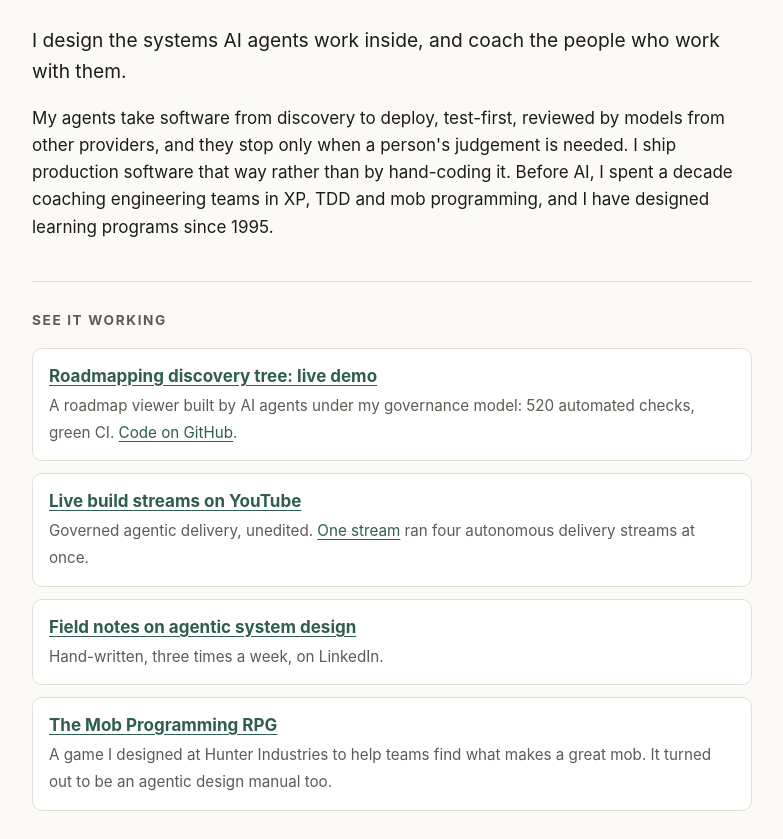
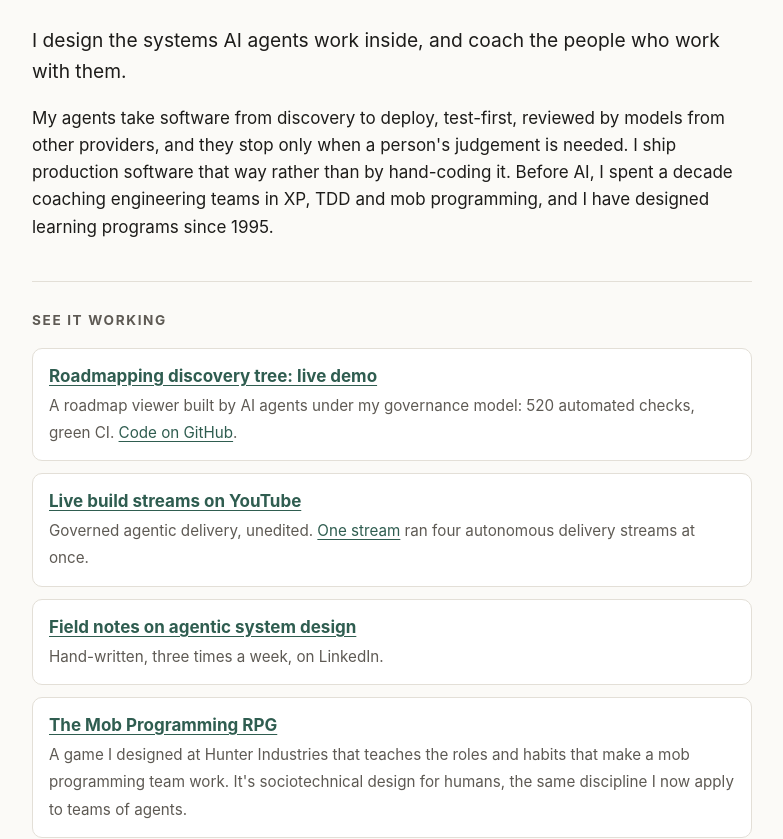
Before and after one commit to willemlarsen/willemlarsen.github.io, a plain HTML site: page index.html in a window 1280 px wide. Shown: the part 135-974 px from the top of the page, without its empty margins (248-1031 px from the left). Drawn offline with Linux system fonts and the light colour scheme.

Commit message:
Describe the Mob Programming RPG plainly

```diff
--- a/index.html
+++ b/index.html
@@ -54,7 +54,7 @@
     <li><strong><a href="https://www.linkedin.com/in/willem-larsen-8a005514/recent-activity/all/">Field notes on agentic system design</a></strong>
       <span>Hand-written, three times a week, on LinkedIn.</span></li>
     <li><strong><a href="https://github.com/willemlarsen/mobprogrammingrpg">The Mob Programming RPG</a></strong>
-      <span>A game I designed at Hunter Industries to help teams find what makes a great mob. It turned out to be an agentic design manual too.</span></li>
+      <span>A game I designed at Hunter Industries that teaches the roles and habits that make a mob programming team work. It's sociotechnical design for humans, the same discipline I now apply to teams of agents.</span></li>
   </ul>
 
   <h2>Ideas I work by</h2>
```
